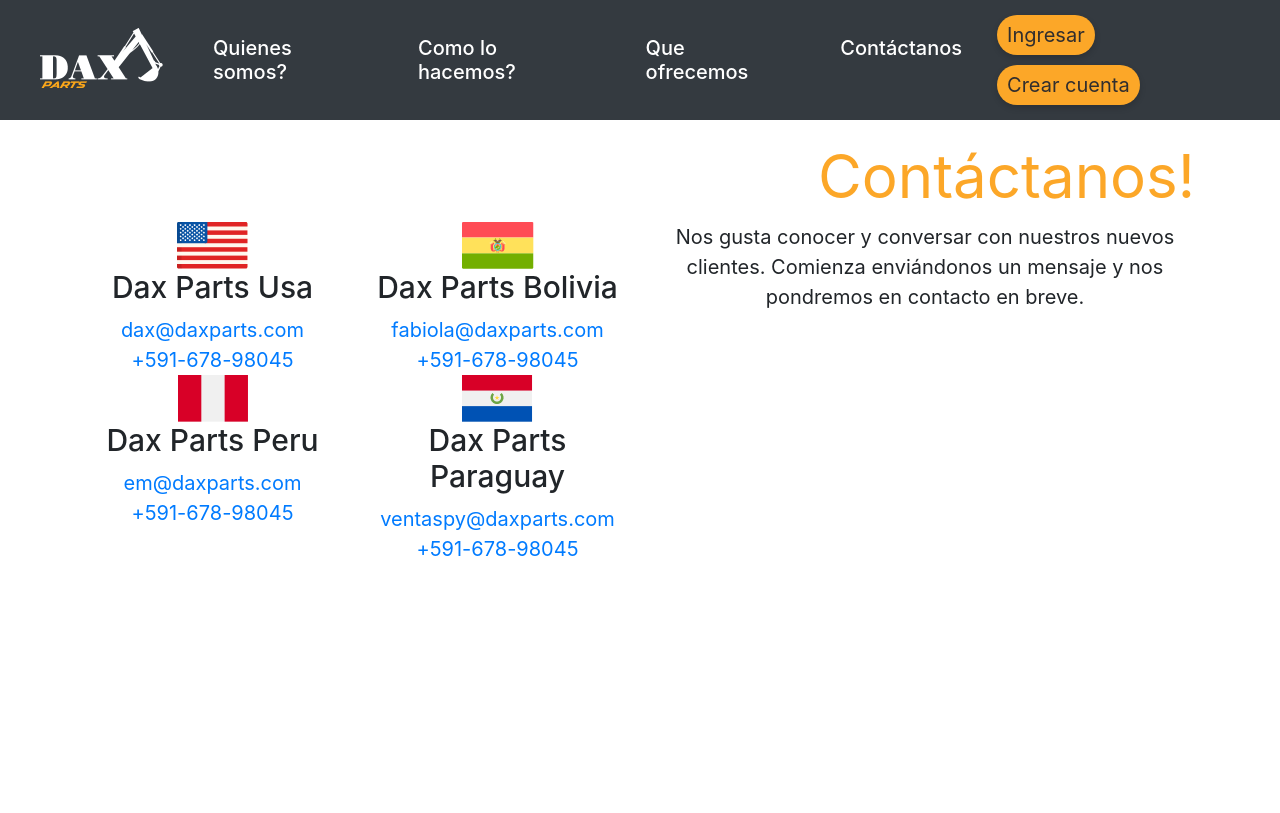
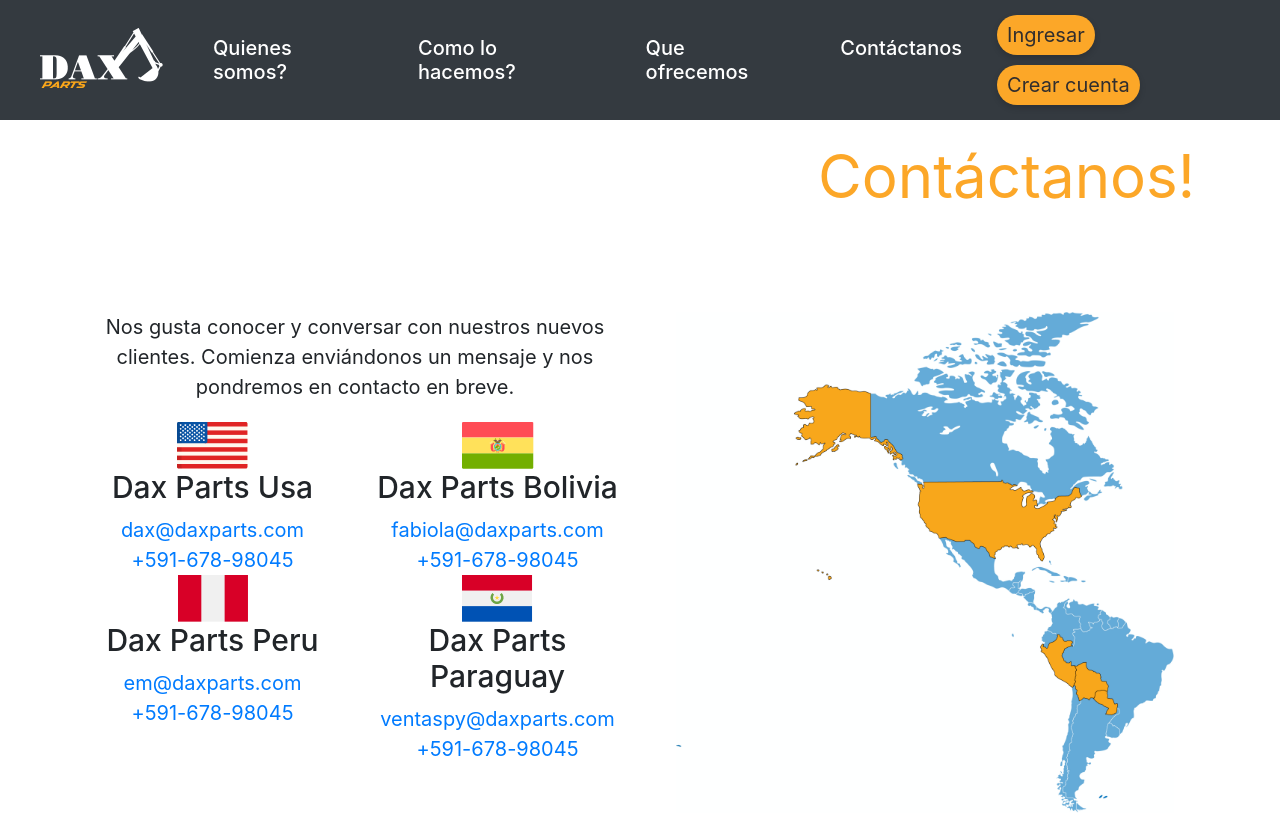
Before and after one commit to carlosmertens/daxparts, a React (Create React App) app: page /contacto in a window 1280 px wide. Built offline with nearby package versions, Linux system fonts and the light colour scheme; no server answers.

Commit message:
Add map image to Contacto

```diff
--- a/src/components/contacto/Contacto.css
+++ b/src/components/contacto/Contacto.css
@@ -52,5 +52,6 @@
   .contacto-title h1 {
     font-size: 60px;
     padding-top: 20px;
+    margin-bottom: 100px;
   }
 }
--- a/src/components/contacto/Contacto.js
+++ b/src/components/contacto/Contacto.js
@@ -4,6 +4,7 @@
 import bolivia from '../../images/bolivia.png';
 import peru from '../../images/peru.png';
 import paraguay from '../../images/paraguay.png';
+import mapa from '../../images/mapaDAX.png';
 
 class Contacto extends Component {
   constructor(props) {
@@ -23,6 +24,9 @@
           <div className='row'>
             {/* Columna 1 (Banderas) */}
             <div className='col-sm'>
+              <div>
+                <p>{texto.contacto.contenido}</p>
+              </div>
               <div className='row'>
                 {/* row banderas */}
                 <div className='col-md'>
@@ -58,16 +62,16 @@
                     {texto.contacto.paraguay.email}
                   </a>
                   <br />
-                  <a href='tel:+59167898045'>
-                    {texto.contacto.paraguay.telefono}
-                  </a>
+                  <a href='tel:+59167898045'>{texto.contacto.paraguay.telefono}</a>
                 </div>
               </div>
             </div>
 
             {/* Columna (Formulario) */}
             <div className='col-sm'>
-              <p>{texto.contacto.contenido}</p>
+              <div>
+                <img src={mapa} alt='Mapa' />
+              </div>
             </div>
           </div>
         </div>
```
